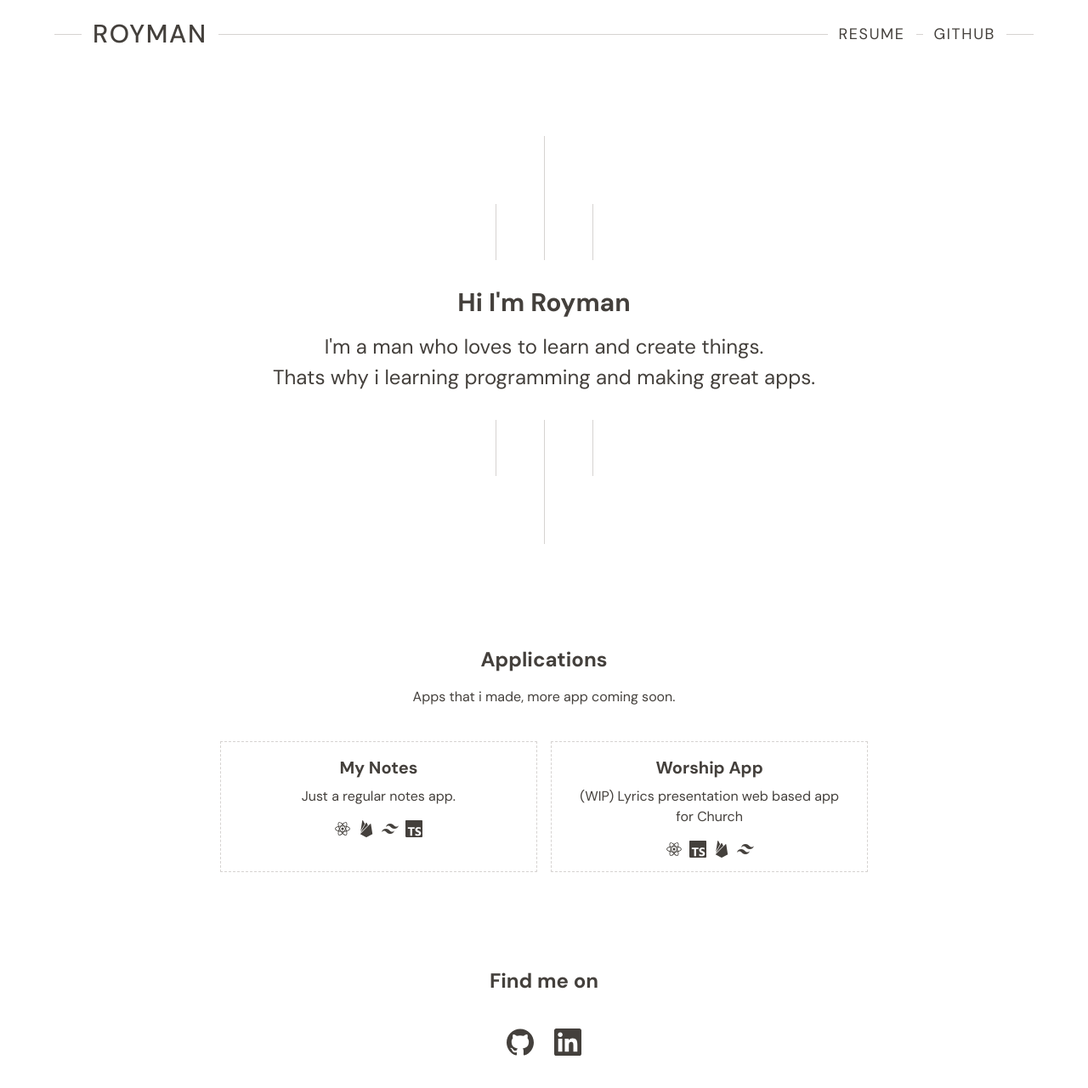
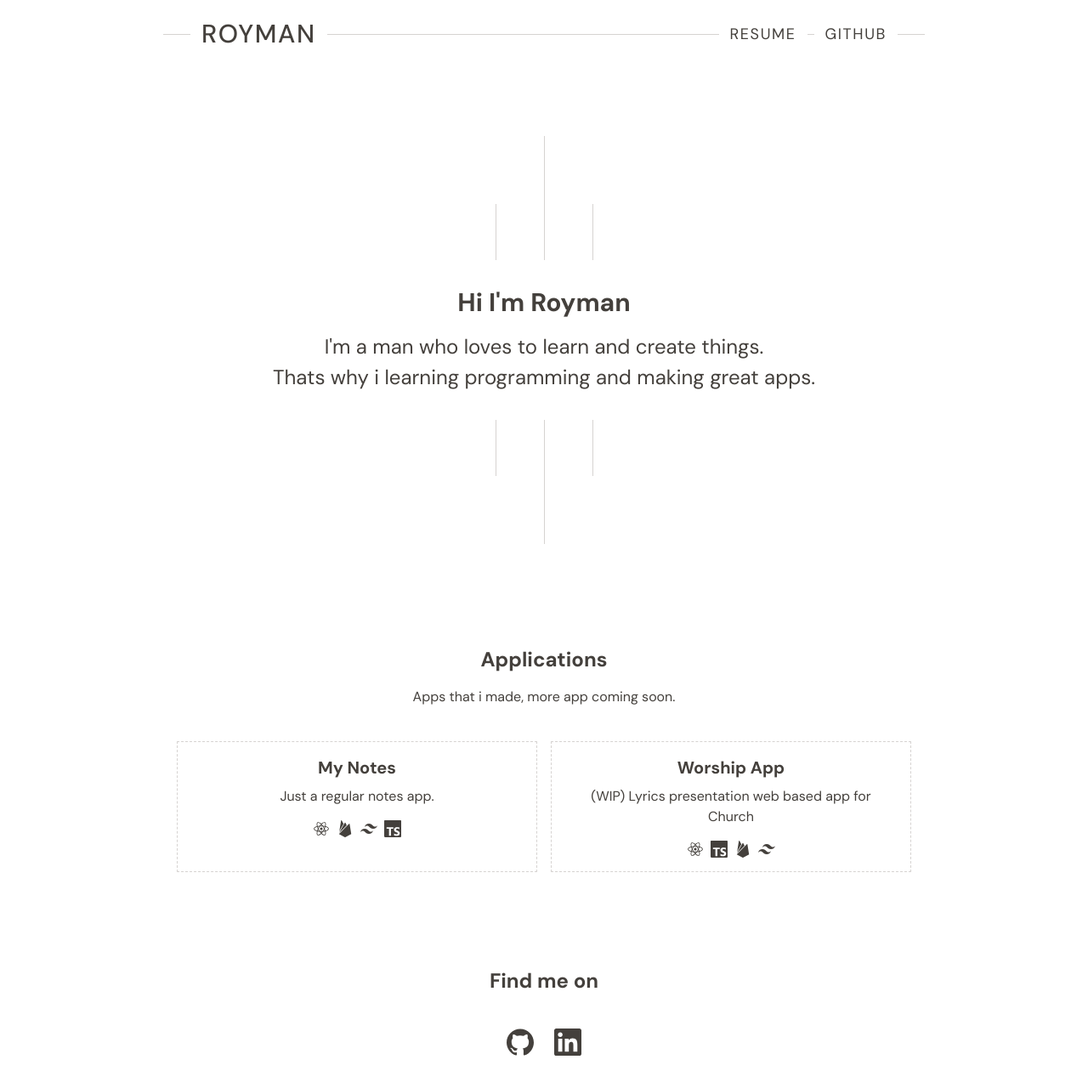
Before and after one commit to roymandev/royman.dev, a Next.js app: page / in a window 1280 px wide. Shown: the top 1280 px of the page at 85% size. Built offline with nearby package versions, Linux system fonts and the light colour scheme.

Commit message:
feat: reduce container size

```diff
--- a/src/components/AppListItem.tsx
+++ b/src/components/AppListItem.tsx
@@ -36,7 +36,7 @@ const getIcon = (tech: TechList) => {
 const AppListItem = ({ app }: AppListItemProps) => (
   <BaseLink
     href={app.url}
-    className="block flex-1 shrink-0 border border-dashed border-stone-300 py-4 px-6 text-center transition-all hover:border-solid hover:border-stone-400 hover:shadow-lg md:max-w-[50%] lg:max-w-[33.33%]"
+    className="block flex-1 shrink-0 border border-dashed border-stone-300 py-4 px-6 text-center transition-all hover:border-solid hover:border-stone-400 hover:shadow-lg md:max-w-[50%]"
   >
     <h3 className="mb-2 text-xl font-bold">{app.title}</h3>
     <p>{app.description}</p>
--- a/src/components/Header.tsx
+++ b/src/components/Header.tsx
@@ -9,7 +9,7 @@ const Header = () => {
   return (
     <header
       className={twclsx(
-        'fixed top-0 z-20 mx-auto flex max-w-6xl gap-3 px-8 uppercase tracking-widest bg-white [&+*]:mt-20',
+        'fixed top-0 z-20 mx-auto flex max-w-4xl gap-3 px-8 uppercase tracking-widest bg-white [&+*]:mt-20',
         openNav ? 'inset-0 flex-col' : 'inset-x-0 h-20 items-center',
       )}
     >
--- a/src/pages/index.tsx
+++ b/src/pages/index.tsx
@@ -14,7 +14,7 @@ const Home: NextPage = () => {
 
       <Header />
 
-      <main className="mx-auto flex max-w-6xl flex-col gap-10">
+      <main className="mx-auto flex max-w-4xl flex-col gap-10">
         <section className="relative grid h-[80vh] place-content-center text-center text-xl leading-relaxed md:text-2xl">
           <div className="absolute inset-0 flex items-center justify-center gap-14">
             <span className="h-[40vh] w-px bg-stone-300"></span>
```
